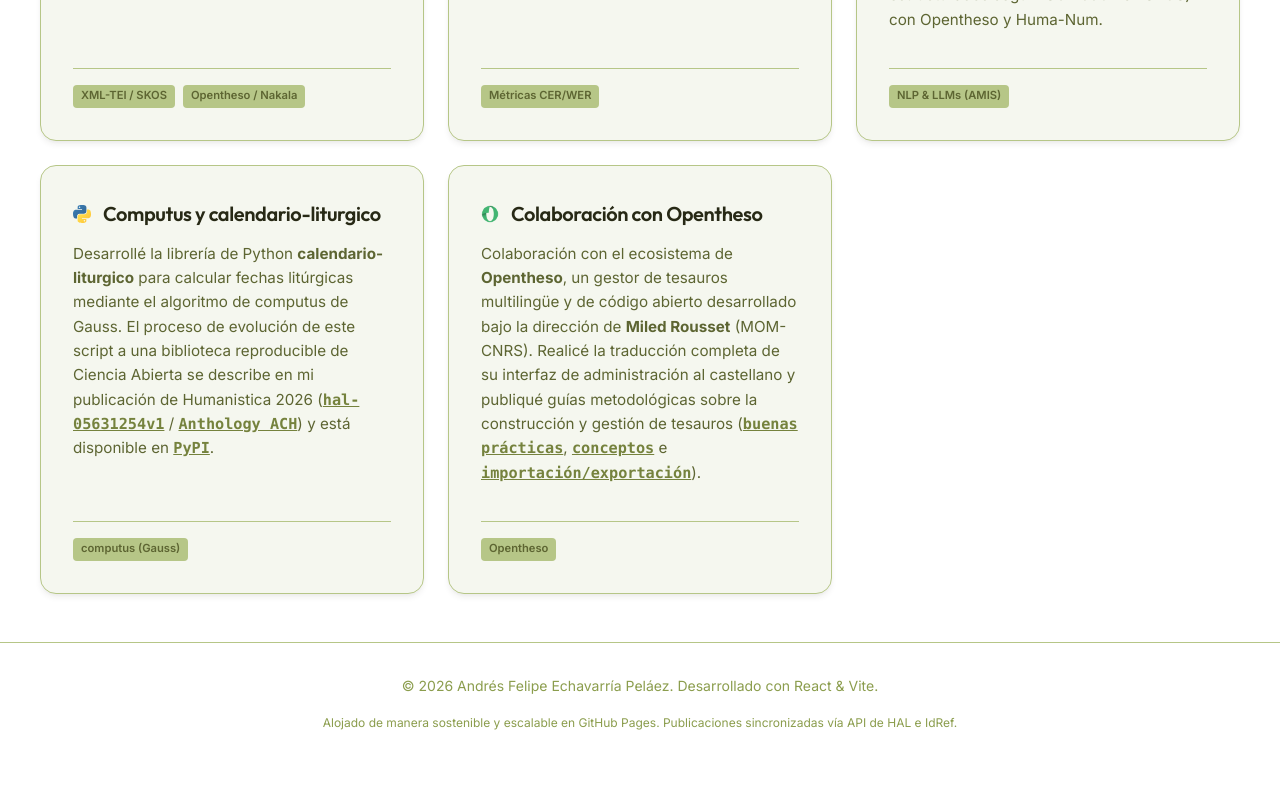
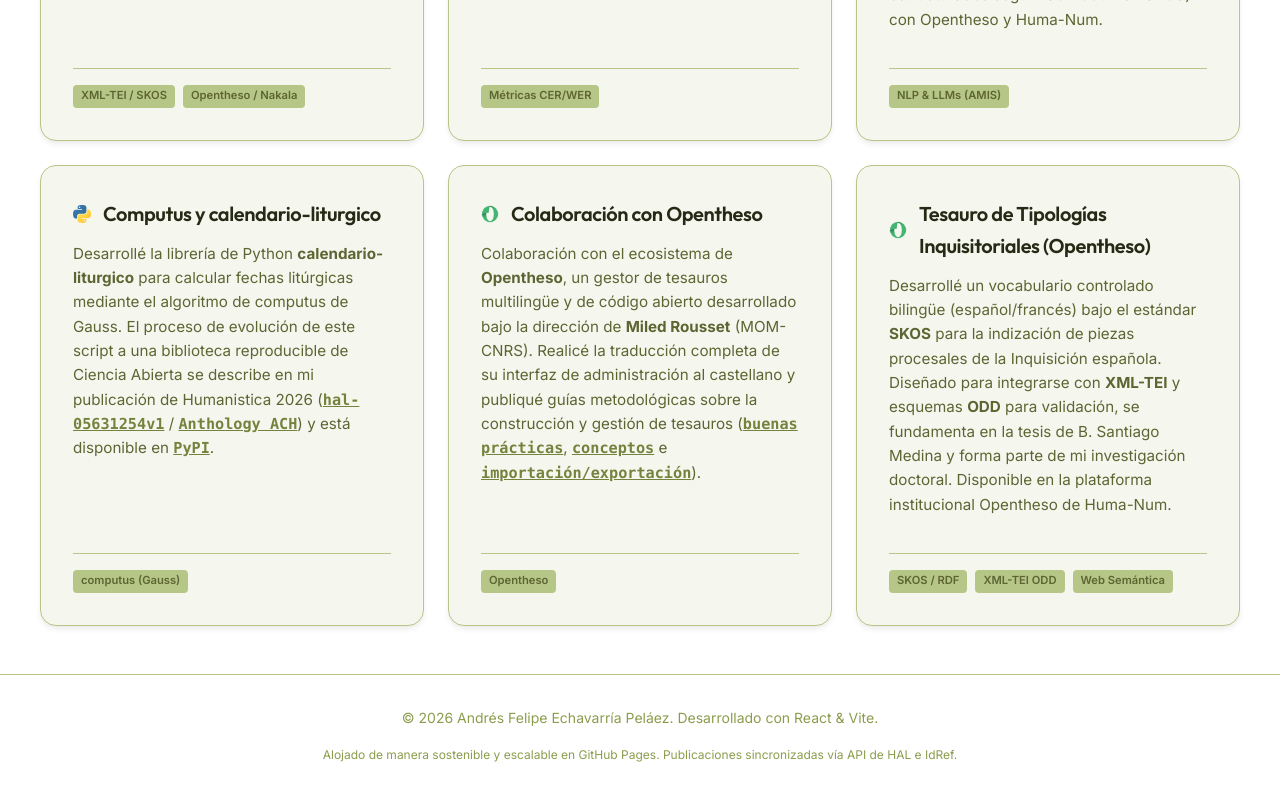
Before and after one commit to andresecha/personal, a React (Vite) app: page / in a window 1280 px wide. Shown: the part 1272-2072 px from the top of the page. Built offline with nearby package versions, Linux system fonts and the light colour scheme.

Commit message:
feat(thesaurus): add Inq_Thes Opentheso card and publication entry

```diff
--- a/src/App.jsx
+++ b/src/App.jsx
@@ -319,7 +319,8 @@
     'PROCEEDINGS': 'Actas de Congreso',
     'OUV': 'Libro',
     'COUV': 'Capítulo de Libro',
-    'ART': 'Artículo en Revista'
+    'ART': 'Artículo en Revista',
+    'THES': 'Tesauro Documental'
   };
   return types[type] || 'Publicación';
 };
@@ -652,6 +653,24 @@
                   </p>
                   <div style={{ display: 'flex', gap: '0.5rem', flexWrap: 'wrap', marginTop: '1.25rem', borderTop: '1px solid var(--border-color)', paddingTop: '1rem' }}>
                     <span className="tool-tag">Opentheso</span>
+                  </div>
+                </div>
+
+                <div
+                  className="card"
+                  style={{ display: 'flex', flexDirection: 'column', height: '100%', cursor: 'pointer' }}
+                  onClick={(e) => handleCardClick('https://opentheso.huma-num.fr/?idt=Inq_Thes', e)}
+                >
+                  <h3 style={{ display: 'flex', alignItems: 'center', gap: '0.5rem', color: 'var(--text-primary)', marginBottom: '0.75rem' }}>
+                    <OpenthesoLogo size={18} /> Tesauro de Tipologías Inquisitoriales (Opentheso)
+                  </h3>
+                  <p style={{ fontSize: '0.95rem', lineHeight: '1.6', color: 'var(--text-secondary)', flexGrow: 1 }}>
+                    Desarrollé un vocabulario controlado bilingüe (español/francés) bajo el estándar <strong>SKOS</strong> para la indización de piezas procesales de la Inquisición española. Diseñado para integrarse con <strong>XML-TEI</strong> y esquemas <strong>ODD</strong> para validación, se fundamenta en la tesis de B. Santiago Medina y forma parte de mi investigación doctoral. Disponible en la plataforma institucional Opentheso de Huma-Num.
+                  </p>
+                  <div style={{ display: 'flex', gap: '0.5rem', flexWrap: 'wrap', marginTop: '1.25rem', borderTop: '1px solid var(--border-color)', paddingTop: '1rem' }}>
+                    <span className="tool-tag">SKOS / RDF</span>
+                    <span className="tool-tag">XML-TEI ODD</span>
+                    <span className="tool-tag">Web Semántica</span>
                   </div>
                 </div>
               </div>
--- a/src/data/publications.json
+++ b/src/data/publications.json
@@ -28,6 +28,15 @@
     "downloadUrl": "https://www.iberoamericana-vervuert.es/capitulos/9783968699554_006.pdf",
     "citation": "Andrés Felipe Echavarría Peláez, Bárbara Santiago Medina. \"Las normas del secreto: El Orden de processar de Pablo García y la TEI como modelos de estandarización documental\". Nerea Parro Gómez (ed.). <i>La investigación en filología hispánica: humanidades digitales, corpus y estándar TEI</i>, Iberoamericana Editorial Vervuert, pp. 115-138, 2026. <a target=\"_blank\" href=\"https://www.iberoamericana-vervuert.es/FichaLibro2.aspx?P1=266046\">&#x27E8;Ficha de editor&#x27E9;</a>",
     "journal": "",
+    "doi": null
+  },
+  {
+    "title": "Thésaurus des typologies documentaires inquisitoriales",
+    "year": 2025,
+    "type": "THES",
+    "url": "https://opentheso.huma-num.fr/?idt=Inq_Thes",
+    "citation": "Andrés Felipe Echavarría Peláez. <i>Thésaurus des typologies documentaires inquisitoriales</i>. Vocabulaire contrôlé bilingue (français/espagnol) construit selon les standards SKOS et hébergé sur la plateforme Opentheso de Huma-Num. 2025. <a target=\"_blank\" href=\"https://opentheso.huma-num.fr/?idt=Inq_Thes\">&#x27E8;Accéder au Thésaurus&#x27E9;</a>",
+    "journal": "Opentheso Huma-Num",
     "doi": null
   },
   {
```
